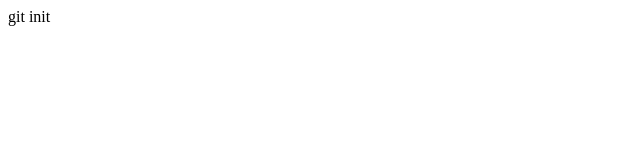
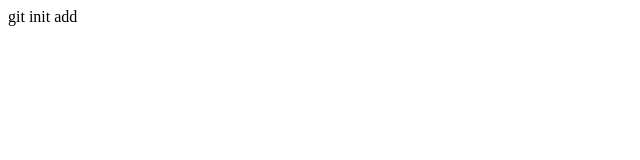
Before and after one commit to farhan-2204/my-first-github-repo, a plain HTML site: page 1.Index.html in a window 1280 px wide. Shown: the full height of the page, 0-640 px from the left. Drawn offline with Linux system fonts and the light colour scheme.

Commit message:
my first commit

```diff
--- a/1.Index.html
+++ b/1.Index.html
@@ -7,6 +7,6 @@
 </head>
 
 <body>
-    git init
+    git init add
 </body>
 </html>
```
